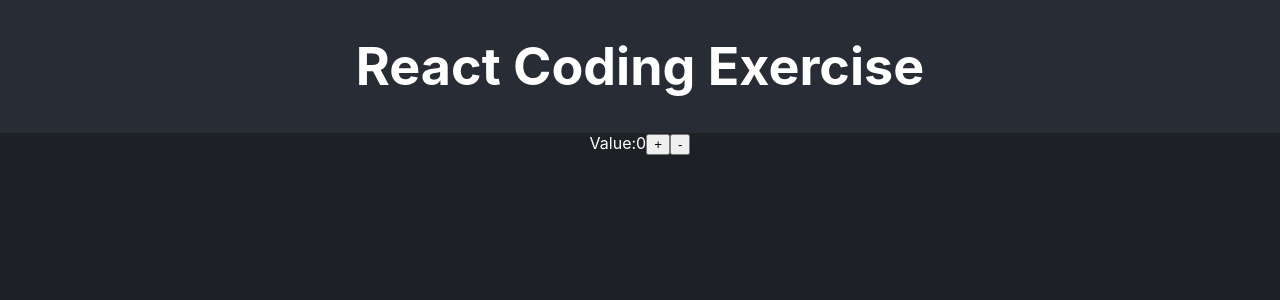
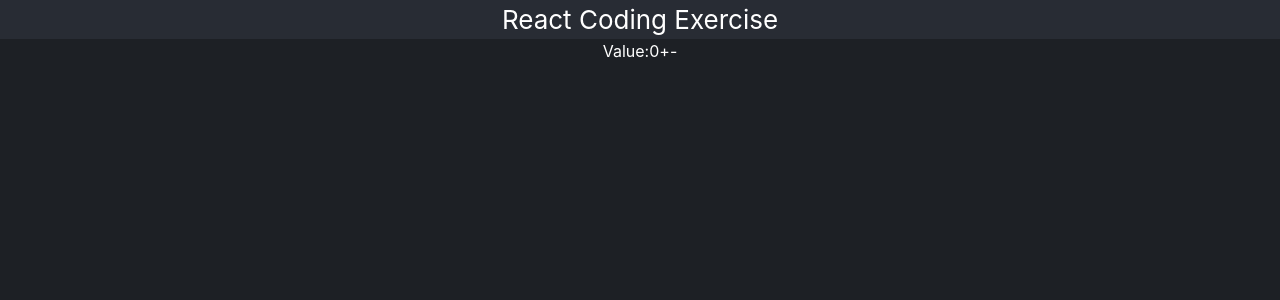
Before and after one commit to chocolatethunder/recruiting-webapp-character, a React (Create React App) app: page / in a window 1280 px wide. Shown: the top 300 px of the page. Built offline with nearby package versions, Linux system fonts and the light colour scheme.

Commit message:
chore: added tailwind for css management

```diff
--- a/package.json
+++ b/package.json
@@ -38,6 +38,7 @@
     ]
   },
   "devDependencies": {
-    "prettier": "3.3.3"
+    "prettier": "3.3.3",
+    "tailwindcss": "^3.4.10"
   }
 }
--- a/src/index.css
+++ b/src/index.css
@@ -1,3 +1,7 @@
+@tailwind base;
+@tailwind components;
+@tailwind utilities;
+
 body {
   margin: 0;
   font-family: -apple-system, BlinkMacSystemFont, 'Segoe UI', 'Roboto', 'Oxygen',
--- /dev/null
+++ b/tailwind.config.js
@@ -0,0 +1,8 @@
+/** @type {import('tailwindcss').Config} */
+module.exports = {
+  content: ['./src/**/*.{js,jsx,ts,tsx}'],
+  theme: {
+    extend: {},
+  },
+  plugins: [],
+}
```
Also changed, not shown: 1 other file (tests, documents, lock files or other folders).
